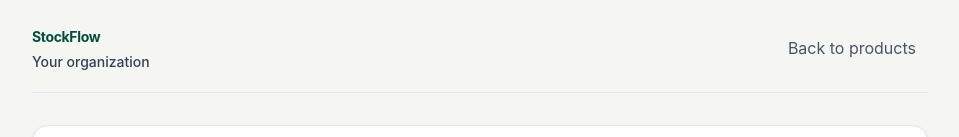
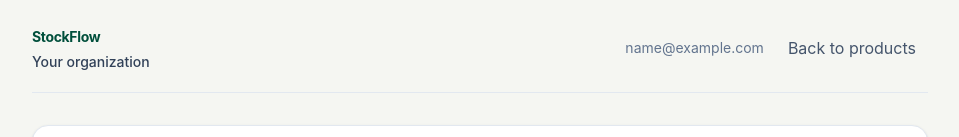
Before and after one commit to chaurasiya-aman/StockFlow, a React (Vite) app in the folder frontend/: page /products/1 in a window 1280 px wide. Shown: the top 137 px of the page, without its empty margins (160-1119 px from the left). Built offline with nearby package versions, Linux system fonts and the light colour scheme; no server answers; sample sign-in values are in the browser's storage.

Commit message:
Show user email in navigation

```diff
--- a/frontend/src/pages/DashboardPage.jsx
+++ b/frontend/src/pages/DashboardPage.jsx
@@ -45,6 +45,7 @@ export default function DashboardPage() {
             <p className="mt-1 text-sm font-medium text-slate-700">{user.organization?.name || "Your organization"}</p>
           </div>
           <div className="flex items-center gap-2">
+            <span className="text-xs text-slate-500 sm:text-sm">{user.email}</span>
             <Link to="/products" className="rounded-lg px-3 py-2 text-sm font-medium text-slate-600 hover:bg-white">Products</Link>
             <button onClick={logout} className="rounded-lg px-3 py-2 text-sm font-medium text-slate-600 hover:bg-white">Sign out</button>
           </div>
--- a/frontend/src/pages/ProductDetailsPage.jsx
+++ b/frontend/src/pages/ProductDetailsPage.jsx
@@ -41,14 +41,17 @@ export default function ProductDetailsPage() {
   return (
     <main className="min-h-screen bg-[#f5f6f2] px-4 py-6 sm:px-8 lg:px-12">
       <div className="mx-auto max-w-4xl">
-        <header className="flex items-center justify-between border-b border-slate-200 pb-5">
+        <header className="flex flex-wrap items-center justify-between gap-3 border-b border-slate-200 pb-5">
           <div>
             <Link to="/products" className="text-sm font-bold tracking-tight text-emerald-900">StockFlow</Link>
             <p className="mt-1 text-sm font-medium text-slate-700">{user.organization?.name || "Your organization"}</p>
           </div>
-          <button onClick={() => navigate("/products")} className="rounded-lg px-3 py-2 text-sm font-medium text-slate-600 hover:bg-white hover:text-slate-950">
-            Back to products
-          </button>
+          <div className="flex flex-wrap items-center gap-3">
+            <span className="text-xs text-slate-500 sm:text-sm">{user.email}</span>
+            <button onClick={() => navigate("/products")} className="rounded-lg px-3 py-2 text-sm font-medium text-slate-600 hover:bg-white hover:text-slate-950">
+              Back to products
+            </button>
+          </div>
         </header>
 
         <section className="mt-8 rounded-2xl border border-slate-200 bg-white p-6 shadow-sm sm:p-9">
--- a/frontend/src/pages/ProductsPage.jsx
+++ b/frontend/src/pages/ProductsPage.jsx
@@ -164,6 +164,7 @@ export default function ProductsPage() {
             <p className="mt-1 text-sm font-medium text-slate-700">{organizationName}</p>
           </div>
           <div className="flex items-center gap-2">
+            <span className="text-xs text-slate-500 sm:text-sm">{user.email}</span>
             <Link to="/dashboard" className="rounded-lg px-3 py-2 text-sm font-medium text-slate-600 hover:bg-white">Dashboard</Link>
             <button onClick={startAdding} className="rounded-lg bg-emerald-800 px-4 py-2 text-sm font-semibold text-white hover:bg-emerald-900">
               Add product
```
